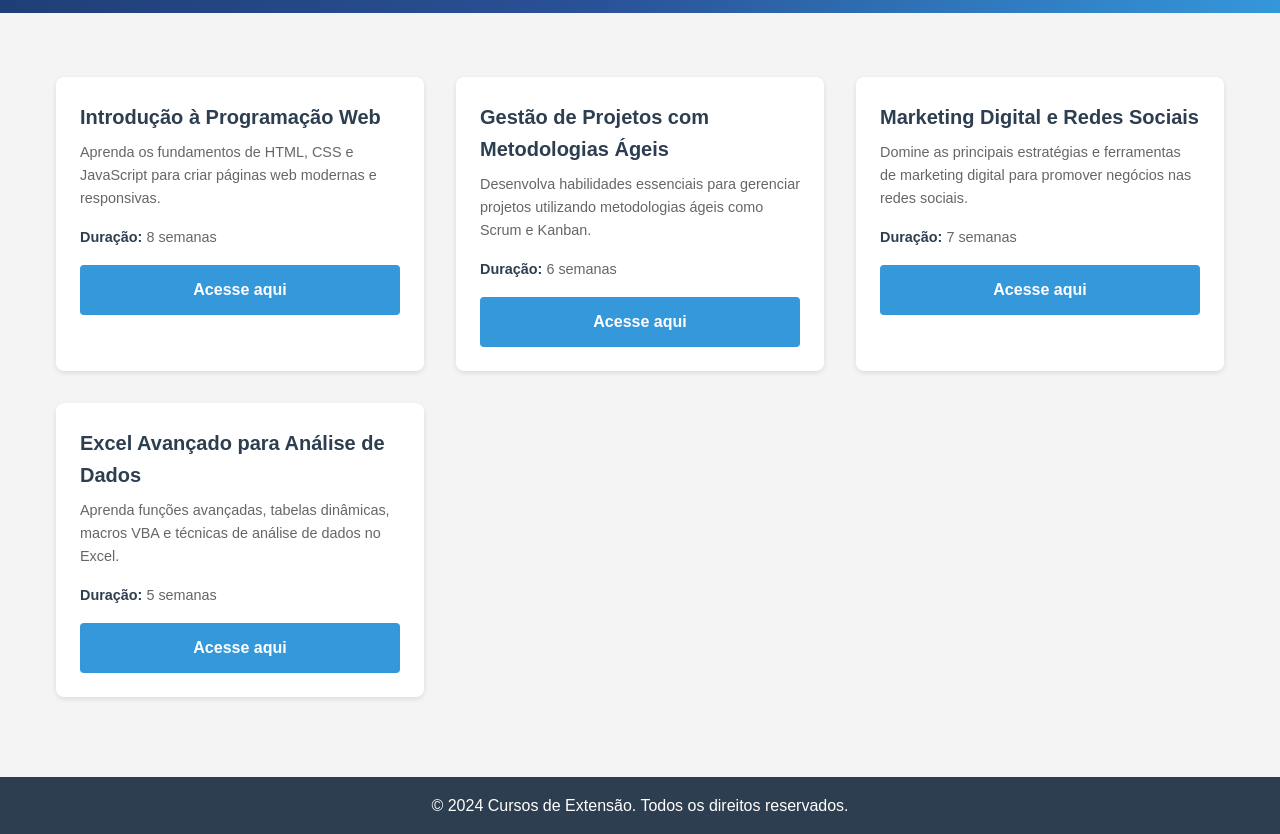
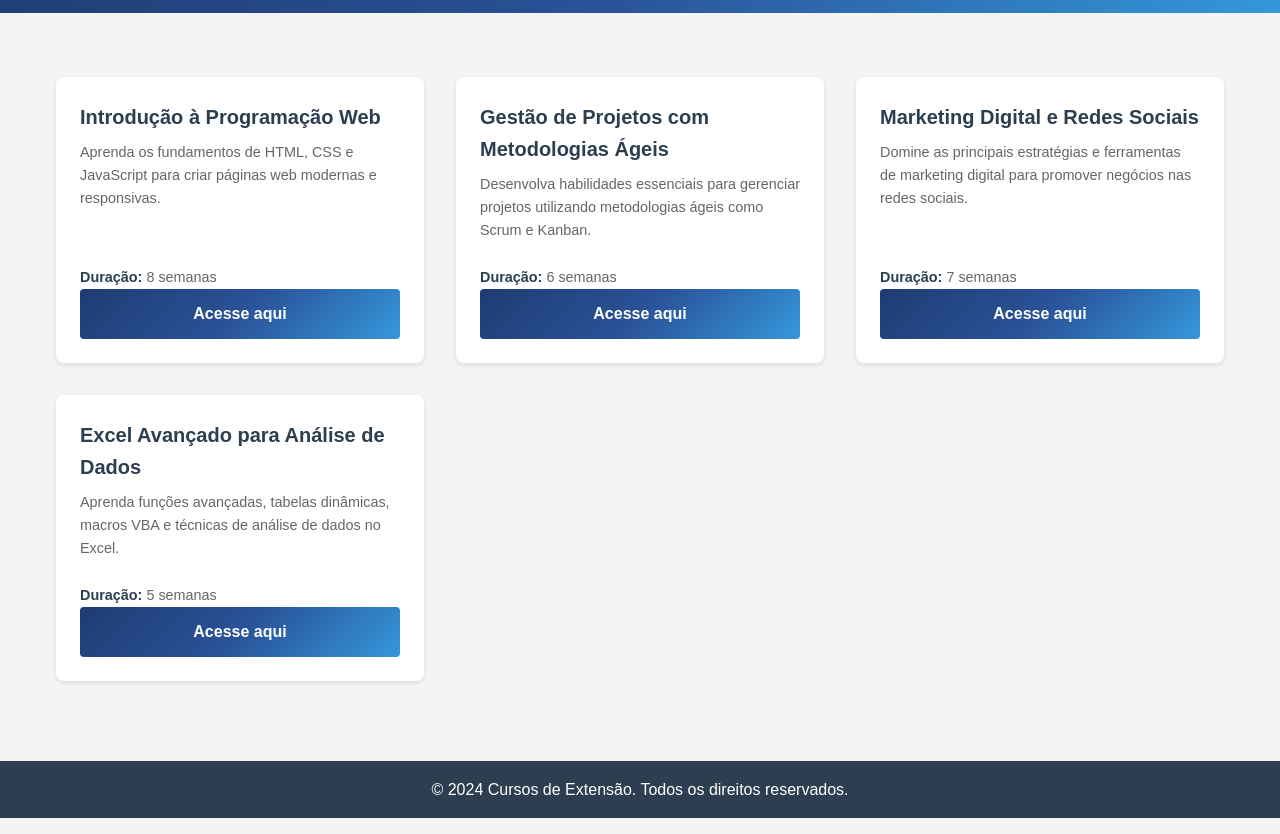
Before and after one commit to andre-fil/cursos-extensao, a plain HTML site: page index.html in a window 1280 px wide. Shown: the part 70-904 px from the top of the page. Drawn offline with Linux system fonts and the light colour scheme.

Commit message:
botao cor

```diff
--- a/css/style.css
+++ b/css/style.css
@@ -50,6 +50,9 @@ main {
     box-shadow: 0 2px 5px rgba(0,0,0,0.1);
     overflow: hidden;
     transition: transform 0.3s ease, box-shadow 0.3s ease;
+    display: flex;
+    flex-direction: column;
+    height: 100%;
 }
 
 .curso-card:hover {
@@ -59,6 +62,9 @@ main {
 
 .curso-card-content {
     padding: 1.5rem;
+    display: flex;
+    flex-direction: column;
+    flex-grow: 1;
 }
 
 .curso-card h2 {
@@ -72,6 +78,7 @@ main {
     margin-bottom: 1rem;
     font-size: 0.9rem;
     line-height: 1.6;
+    flex-grow: 1;
 }
 
 .curso-card .curso-info {
@@ -86,13 +93,13 @@ main {
 
 .curso-card .btn-acessar {
     display: block;
-    background-color: #3498db;
+    background: linear-gradient(135deg, #1e3c72 0%, #2a5298 50%, #3498db 100%);
     color: white;
     padding: 0.75rem 1.5rem;
     text-decoration: none;
     border-radius: 4px;
-    transition: background-color 0.3s ease;
-    margin-top: 1rem;
+    transition: transform 0.3s ease, box-shadow 0.3s ease;
+    margin-top: auto;
     font-weight: bold;
     text-align: center;
     width: 100%;
@@ -100,7 +107,8 @@ main {
 }
 
 .curso-card .btn-acessar:hover {
-    background-color: #2980b9;
+    transform: translateY(-2px);
+    box-shadow: 0 4px 8px rgba(30, 60, 114, 0.3);
 }
 
 .mensagem-vazia {
--- a/js/main.js
+++ b/js/main.js
@@ -35,18 +35,6 @@ function criarCardCurso(curso) {
     botaoAcesso.href = `curso.html?id=${curso.id}`;
     botaoAcesso.className = 'btn-acessar';
     botaoAcesso.textContent = 'Acesse aqui';
-    // Estilos inline para garantir visibilidade
-    botaoAcesso.style.display = 'block';
-    botaoAcesso.style.backgroundColor = '#3498db';
-    botaoAcesso.style.color = 'white';
-    botaoAcesso.style.padding = '0.75rem 1.5rem';
-    botaoAcesso.style.textDecoration = 'none';
-    botaoAcesso.style.borderRadius = '4px';
-    botaoAcesso.style.marginTop = '1rem';
-    botaoAcesso.style.fontWeight = 'bold';
-    botaoAcesso.style.textAlign = 'center';
-    botaoAcesso.style.width = '100%';
-    botaoAcesso.style.boxSizing = 'border-box';
 
     // Montar a estrutura do card
     cardContent.appendChild(titulo);
```
